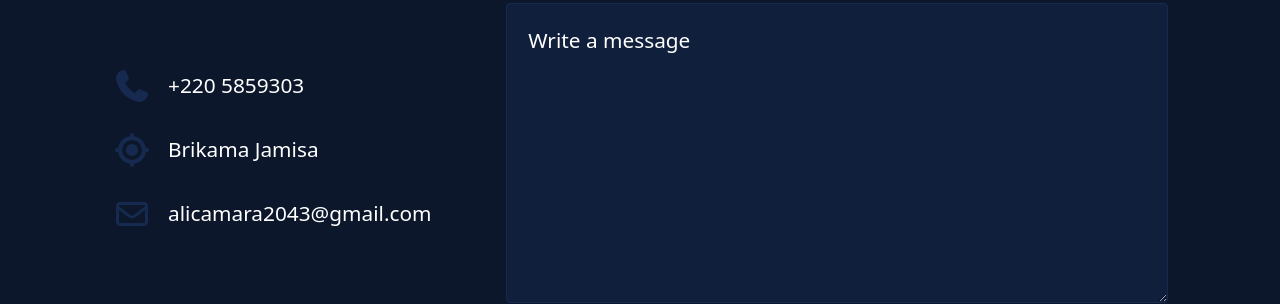
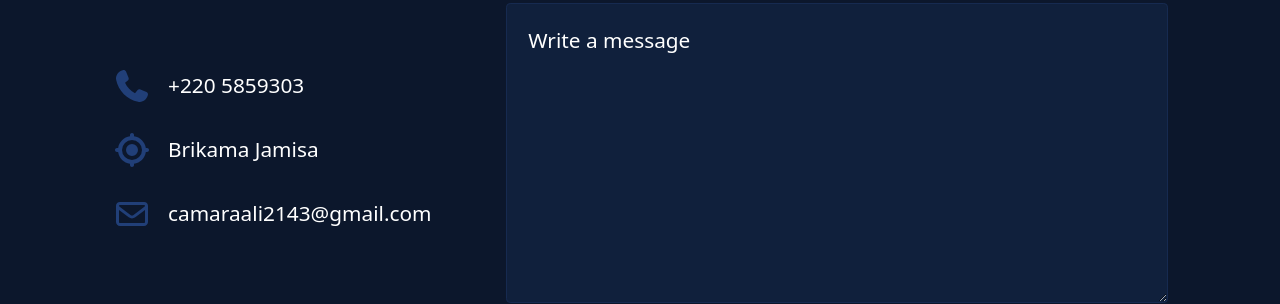
Before and after one commit to AliCamara20/My-Portfolio, a React (Vite) app: page / in a window 1280 px wide. Shown: the part 4031-4335 px from the top of the page. Built offline with nearby package versions, Linux system fonts and the light colour scheme.

Commit message:
update Contact.tsx

```diff
--- a/src/Contact/ContactInfo.tsx
+++ b/src/Contact/ContactInfo.tsx
@@ -14,13 +14,13 @@ const ContactInfo = () => {
 
         >
             <Info  label="+220 5859303" >
-                <FontAwesomeIcon icon={faPhone} size="2x" color="hsl(219, 57%, 20%)" />
+                <FontAwesomeIcon icon={faPhone} size="2x" color="hsl(219, 57%, 30%)" />
             </Info>
             <Info label="Brikama Jamisa" >
-                <FontAwesomeIcon icon={faLocation}  size="2x" color="hsl(219, 57%, 20%)" />
+                <FontAwesomeIcon icon={faLocation}  size="2x" color="hsl(219, 57%, 30%)" />
             </Info>
-            <Info label="alicamara2043@gmail.com" >
-                <FontAwesomeIcon icon={faEnvelope} size="2x" color="hsl(219, 57%, 20%)" />
+            <Info label="camaraali2143@gmail.com" >
+                <FontAwesomeIcon icon={faEnvelope} size="2x" color="hsl(219, 57%, 30%)" />
             </Info>
         </motion.div>
     )
```
